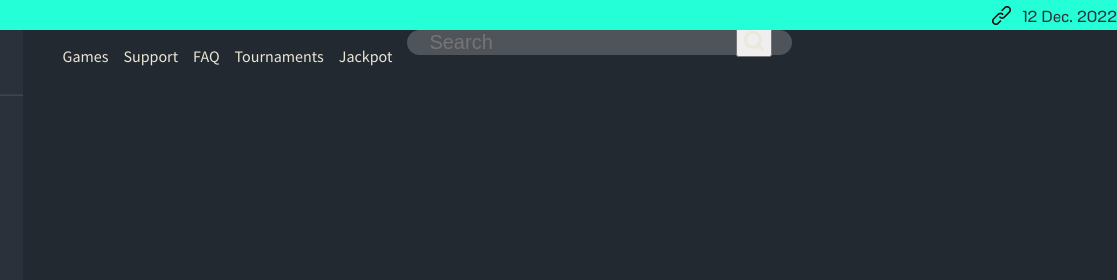
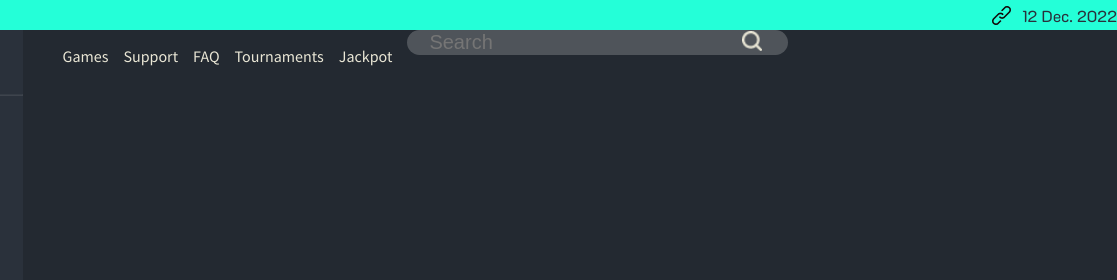
Before and after one commit to kuchikihater/casino, a plain HTML site: page index.html in a window 1280 px wide. Shown: the top 280 px of the page, 163-1280 px from the left. Drawn offline with Linux system fonts and the light colour scheme.

Commit message:
Co-authored-by: STOREG2p <STOREG2p@users.noreply.github.com>

```diff
--- a/index.html
+++ b/index.html
@@ -88,7 +88,7 @@
                   <div class="search_navbar">
                     <form action="" class="search_bar">
                       <input type="text" placeholder="Search">
-                      <button type="submit"><img src="/images/Search.png"></button>
+                      <button class="searchicon" type="submit"><img src="/images/Search.png"></button>
                     </form>
                   </div>
                 </div>
--- a/style/style.css
+++ b/style/style.css
@@ -181,8 +181,10 @@ body{
 
 }
 .search_bar button{
-
     background-color: none;
-
     cursor: pointer;
 }
+.searchicon{
+    background: none;
+    border: 0ch;
+}
```
